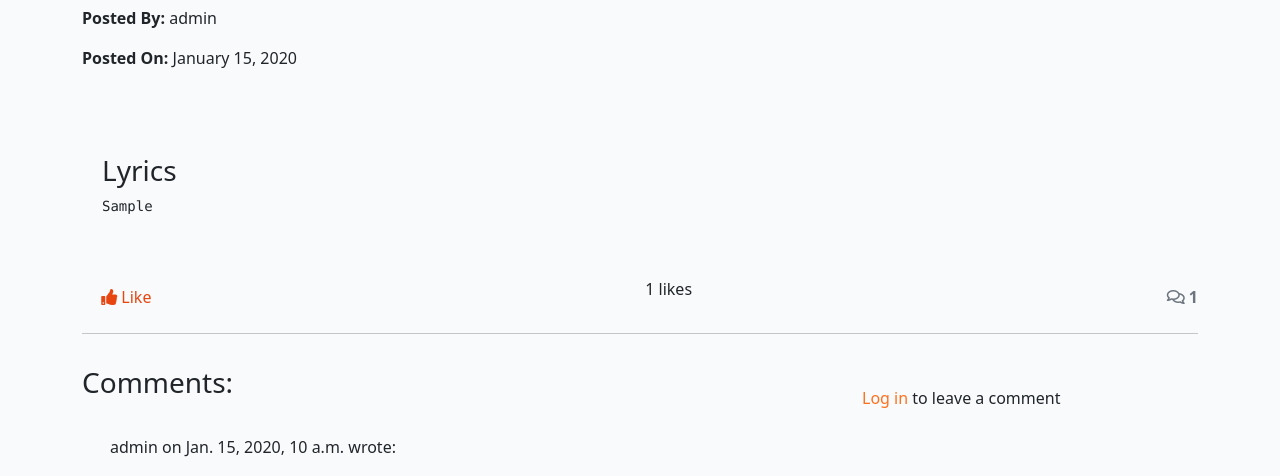
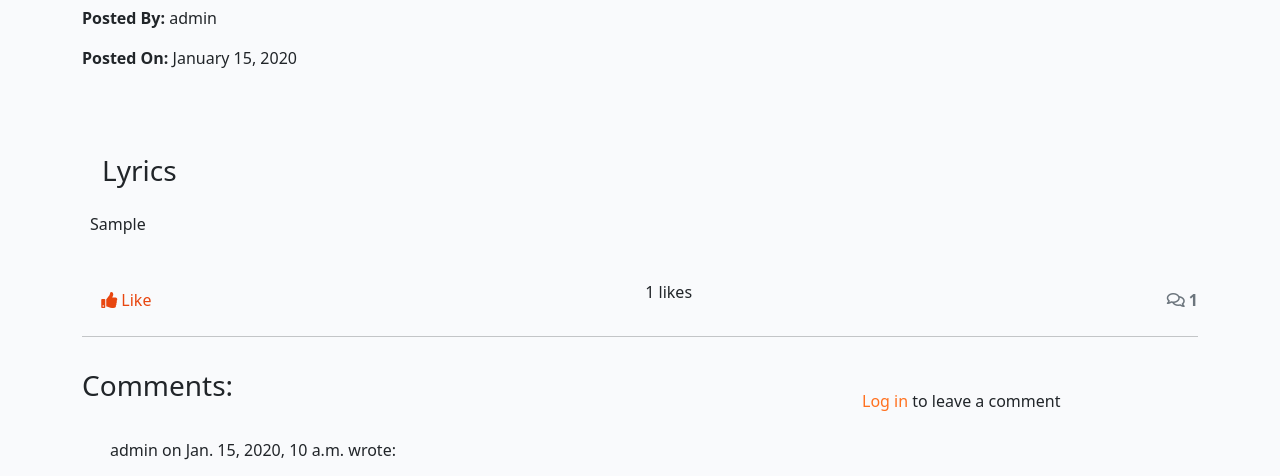
Before and after one commit to msamarpanraj/lyric-buzz, a Django app: a page that uses lyrics/templates/lyrics/lyric_detail.html in a window 1280 px wide. Shown: the part 228-704 px from the top of the page. Run offline with Django 4.2, Linux system fonts and the light colour scheme; data comes from the database, SQL or seed files in the repository; tables that the repository leaves empty hold one stand-in row (values such as "Sample post"); some libraries are stand-ins or nearby versions.

Commit message:
Remove preformatted text tag

```diff
--- a/lyrics/templates/lyrics/lyric_detail.html
+++ b/lyrics/templates/lyrics/lyric_detail.html
@@ -17,7 +17,7 @@
       <div class="card">
         <div class="card-body">
           <h3>Lyrics</h3>
-          <pre>{{ lyric.lyrics | safe }}</pre>
+          <div class="row mt-4">{{ lyric.lyrics | safe }}</div>
         </div>
       </div>
     </div>
```
